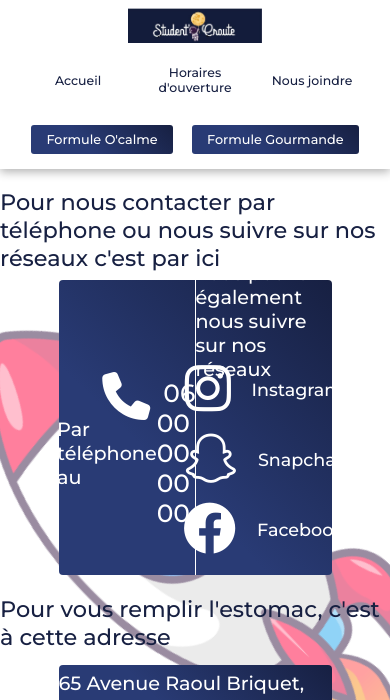
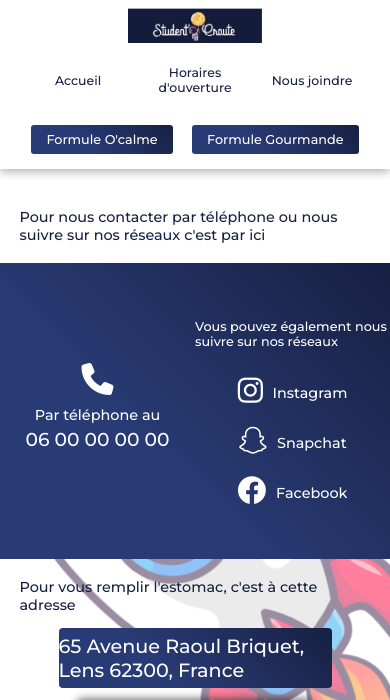
Before and after one commit to Anth0-12/student-croute-v2, a PHP site: page /page_contact.html in a window 390 px wide. Shown: the top 700 px of the page. Run offline with PHP 8.4, Linux system fonts and the light colour scheme; some libraries are stand-ins or nearby versions; grey boxes are pictures that could not be loaded.

Commit message:
responsive

```diff
--- a/index.html
+++ b/index.html
@@ -128,7 +128,7 @@
                         <!---------------------------- fav -------------------------------------->
 
                         <nav id="produit_fav">
-                            <!-- <nav id="produit_fav2"> -->
+                            <nav id="produit_fav2">
 
 
                                 <a href="page_sandwich.html" class="fav">
@@ -173,7 +173,7 @@
 
                                     <h2 class="titre_fav">Boissons</h2>
                                 </a>
-                            <!-- </nav> -->
+                            </nav>
                         </nav>
 
                                     <!--------------------------------------- fin fav ordi ----------------------------------------------------------------->
@@ -249,7 +249,7 @@
 
             <div id="gallerie">
 
-                <h1> Meilleures ventes </h1>
+                <div class="h1"><h1> Meilleures ventes </h1></div>
 
                 <div class="conteneur">
 
--- a/page_boissons.html
+++ b/page_boissons.html
@@ -250,6 +250,7 @@
 
 <div class="main_boisson">
 
+    <div class="arriere_plan_bouton">
 
         <div id="myBtnContainer">
 
@@ -263,6 +264,7 @@
 
         </div>
 
+    </div>
 
       <!-- Portfolio Gallery Grid -->
       <div class="row">
--- a/page_contact.html
+++ b/page_contact.html
@@ -141,7 +141,8 @@
     <div class="contact_res_tel">
 
         <div class="contact_telephone">
-            <i class="fa-solid fa-phone fa-3x"></i>
+            <i id="fa_ordi" class="fa-solid fa-phone fa-3x"></i>
+            <i id="fa_tel" class="fa-solid fa-phone fa-2x"></i>
             <p>Par téléphone au <span>&nbsp;06 00 00 00 00</span> </p>
 
         </div>
@@ -149,11 +150,17 @@
         <div class="contact_reseau">
             <p>Vous pouvez également nous suivre sur nos réseaux</p>
 
-            <a href="" class="icone_contact"><i class="fa-brands fa-instagram fa-3x"></i> Instagram</a>
+            <a href="" id="icone_ordi" class="icone_contact"><i id="fa_ordi" class="fa-brands fa-instagram fa-3x"></i> Instagram</a>
 
-            <a href="" class="icone_contact"><i class="fa-brands fa-snapchat fa-3x"></i> Snapchat</a>
+            <a href="" id="icone_ordi" class="icone_contact"><i id="fa_ordi" class="fa-brands fa-snapchat fa-3x"></i> Snapchat</a>
 
-            <a href="" class="icone_contact"><i class="fa-brands fa-facebook fa-3x"></i> Facebook</a>
+            <a href="" id="icone_ordi" class="icone_contact"><i id="fa_ordi" class="fa-brands fa-facebook fa-3x"></i> Facebook</a>
+
+                    <a href="" id="icone_tel" class="icone_contact"><i id="fa_tel" class="fa-brands fa-instagram fa-2x"></i> Instagram</a>
+
+                    <a href="" id="icone_tel" class="icone_contact"><i id="fa_tel" class="fa-brands fa-snapchat fa-2x"></i> Snapchat</a>
+
+                    <a href="" id="icone_tel" class="icone_contact"><i id="fa_tel" class="fa-brands fa-facebook fa-2x"></i> Facebook</a>
 
         </div>
 
--- a/page_delices_sucres.html
+++ b/page_delices_sucres.html
@@ -252,9 +252,11 @@
 
 <div class="main_autre">
 
+  <div class="h2">
     <h2>
-        Nos délices sucrées
+        Nos délices sucrés
     </h2>
+  </div>
 
     <!-- Portfolio Gallery Grid -->
     <div class="row">
--- a/page_panini.html
+++ b/page_panini.html
@@ -252,9 +252,11 @@
 
 <div class="main_autre">
 
+  <div class="h2">
     <h2>
         Nos panini
     </h2>
+  </div>
 
     <!-- Portfolio Gallery Grid -->
     <div class="row">
--- a/page_pates.html
+++ b/page_pates.html
@@ -252,9 +252,11 @@
 
 <div class="main_autre">
 
+  <div class="h2">
     <h2>
         Nos pâtes
     </h2>
+  </div>
 
     <!-- Portfolio Gallery Grid -->
     <div class="row">
--- a/page_salades.html
+++ b/page_salades.html
@@ -252,9 +252,11 @@
 
 <div class="main_autre">
 
+  <div class="h2">
     <h2>
         Nos salades
     </h2>
+  </div>
 
     <!-- Portfolio Gallery Grid -->
     <div class="row">
--- a/page_sandwich.html
+++ b/page_sandwich.html
@@ -247,6 +247,7 @@
 <div class="main">
 
 
+    <div class="arriere_plan_bouton">
 
       <div id="myBtnContainer">
 
@@ -260,6 +261,9 @@
         </div>
 
     </div>
+
+    </div>
+
 
     <!-- Portfolio Gallery Grid -->
     <div class="row">
--- a/page_wraps.html
+++ b/page_wraps.html
@@ -252,9 +252,11 @@
 
 <div class="main_autre">
 
+  <div class="h2">
     <h2>
         Nos wraps
     </h2>
+  </div>
 
     <!-- Portfolio Gallery Grid -->
     <div class="row">
--- a/style/style.css
+++ b/style/style.css
@@ -968,11 +982,13 @@ border-radius: 50px;
 
             font-size: 120%;
           }
-
-          .contact_telephone i {
+          #fa_ordi {
             color: #ffffff;
 
             margin-bottom: 2%;
+          }
+          #fa_tel {
+            display: none;
           }
 
           span {
@@ -1004,7 +1020,7 @@ border-radius: 50px;
       margin-bottom: 2%;
     }
 
-    .contact_reseau a {
+    #icone_ordi {
       height: 70px;
       text-decoration: none;
       color: white;
@@ -1014,6 +1030,9 @@ border-radius: 50px;
       justify-content: center;
       gap: 15%;
       font-size: 110%;
+    }
+    #icone_tel {
+      display: none;
     }
 
 .contact_map {
@@ -2213,6 +2254,180 @@ body {
           gap: 10%;
         }
   /*----------------------------------------------------------------- fin footer --------------------------------------------------------------------*/
+
+
+
+
+/*----------------------------------------------------------------- page contact --------------------------------------------------------------------*/
+
+#page_contact {
+  height: auto;
+  width: 100%;
+
+  display: flex;
+  align-items: center;
+  justify-content: center;
+  flex-direction: column;
+
+  margin-top: 10%;
+  margin-bottom: 5%;
+  }
+
+    .para_contact {
+      font-size: 90%;
+      color: #172042;
+      margin: 0 5%;
+    }
+
+.contact_res_tel {
+    height: auto;
+    width: 100%;
+
+    display: flex;
+    align-items: center;
+    justify-content: center;
+
+    margin-bottom: 2%;
+
+    margin-bottom: 5%;
+    margin-top: 5%;
+
+    background: rgb(41,59,117);
+    background: linear-gradient(45deg, rgba(41,59,117,1) 37%, rgba(23,32,66,1) 100%);
+
+    border:none;
+    border-radius: 0px;
+}
+
+    .contact_telephone {
+        height: 35vh;
+        width: 50%;
+
+        display: flex;
+        align-items: center;
+        justify-content: center;
+        flex-direction: column;
+
+        border: none;
+      }
+
+          .contact_telephone p {
+            height: 60px;
+            width: 100%;
+
+            color: #ffffff;
+
+            display: flex;
+            align-items: center;
+            justify-content: center;
+            flex-direction: column;
+
+            font-size: 90%;
+          }
+          .contact_telephone p span {
+            margin-top: 2%;
+            margin-right: 5px;
+          }
+
+          #fa_ordi {
+            display: none;
+          }
+          #fa_tel {
+            display: block;
+            color: #ffffff;
+
+            margin-bottom: 2%;
+          }
+
+          span {
+            font-size: 130%;
+          }
+
+.contact_reseau {
+  height: 35vh;
+  width: 50%;
+
+  display: flex;
+  align-items: center;
+  justify-content: center;
+  flex-direction: column;
+}
+
+    .contact_reseau p {
+      height: 60px;
+      width: auto;
+
+      color: #ffffff;
+
+      display: flex;
+      align-items: center;
+      justify-content: center;
+
+      font-size: 80%;
+
+      padding: 0% 1% 0% 0%;
+    }
+
+    #icone_ordi {
+      display: none;
+    }
+    #icone_tel {
+      height: 50px;
+      width: 100%;
+      text-decoration: none;
+      color: white;
+
+      display: flex;
+      align-items: center;
+      justify-content: center;
+      gap: 5%;
+      font-size: 90%;
+    }
+
+.contact_map {
+    height: 50vh;
+    width: 100%;
+
+    display: flex;
+    align-items: center;
+    justify-content: center;
+    flex-direction: column;
+
+    margin-top: 2%;
+}
+
+    .contact_map p {
+      height: 60px;
+      width: 70%;
+
+      display: flex;
+      align-items: center;
+      justify-content: center;
+
+      font-size: 120%;
+      color: white;
+
+      margin-bottom: 3%;
+
+      background: rgb(41,59,117);
+      background: linear-gradient(45deg, rgba(41,59,117,1) 37%, rgba(23,32,66,1) 100%);
+
+      border:none;
+      border-radius: 4px;
+    }
+
+    .contact_map iframe {
+      height: 80%;
+      width: 60%;
+
+      box-shadow: 0px 0px 8px 1px rgba(0,0,0,0.6);
+
+      border:none;
+      border-radius: 4px;
+    }
+
+  /*----------------------------------------------------------------- fin page contact --------------------------------------------------------------------*/
+
 
 
 
```
Also changed, not shown: other parts of style/style.css (+64 -16 lines). Lines whose indentation alone changed are shown as unchanged.
